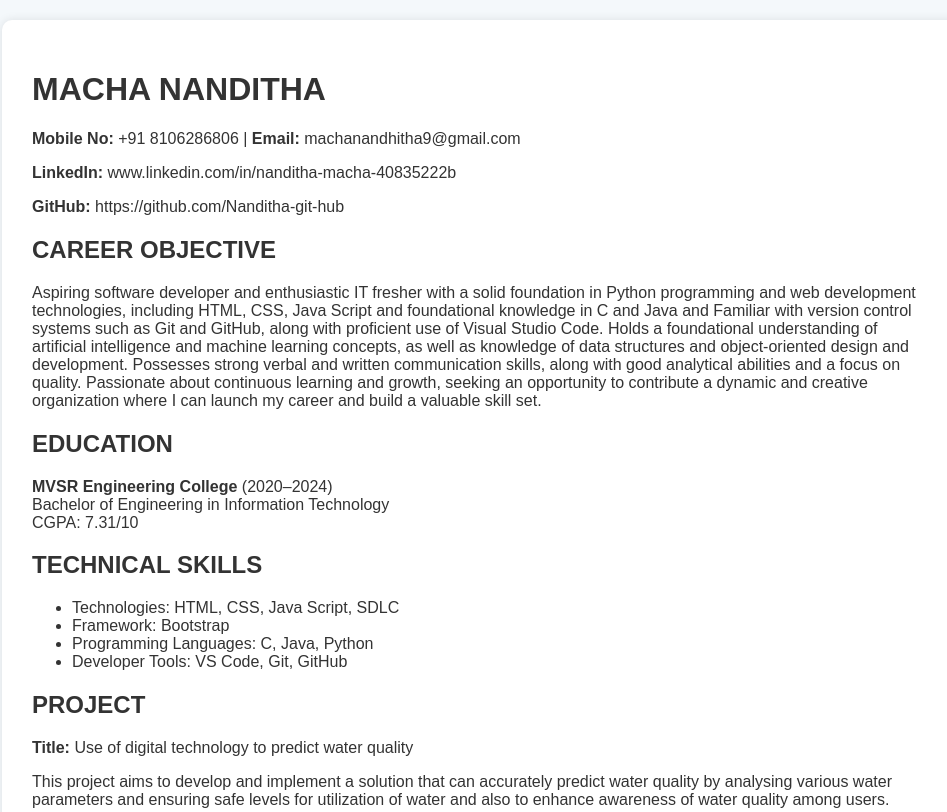
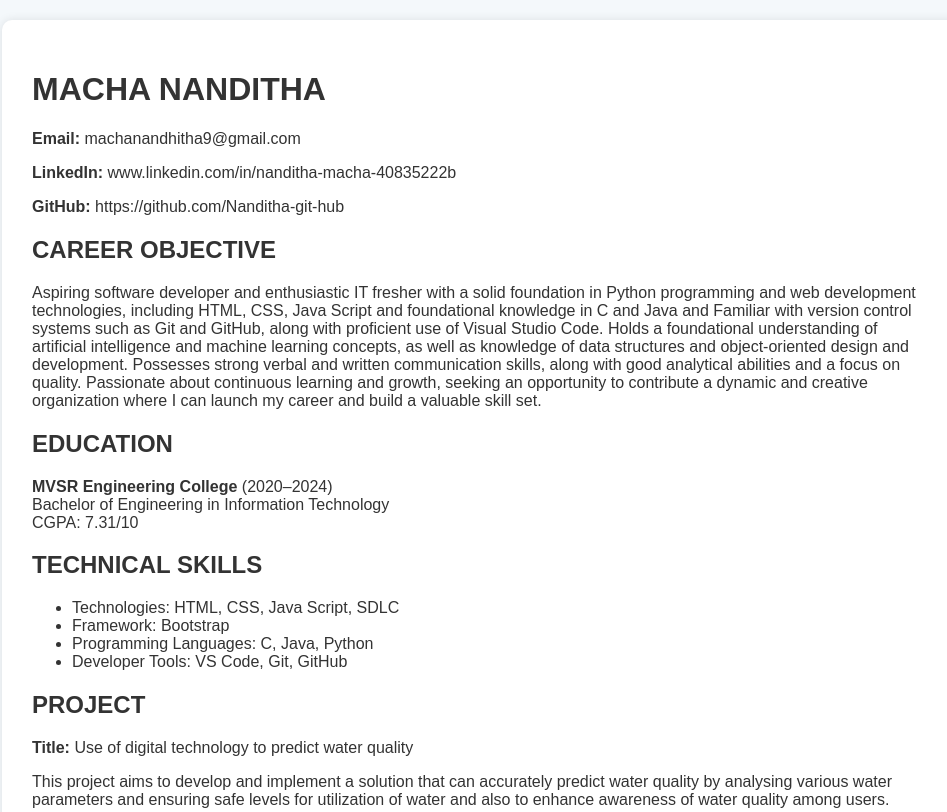
Before and after one commit to Nanditha-git-hub/HTML, a plain HTML site: page Resume-task1.html in a window 1280 px wide. Shown: the top 812 px of the page, without its empty margins (158-1105 px from the left). Drawn offline with Linux system fonts and the light colour scheme.

Commit message:
Update Resume-task1.html

```diff
--- a/Resume-task1.html
+++ b/Resume-task1.html
@@ -9,7 +9,7 @@
   <div style="background-color: #ffffff; padding: 30px; max-width: 900px; margin: auto; border-radius: 10px; box-shadow: 0 0 10px rgba(0,0,0,0.1);">
 
     <h1>MACHA NANDITHA</h1>
-    <p><strong>Mobile No:</strong> +91 8106286806 | <strong>Email:</strong> machanandhitha9@gmail.com</p>
+    <p><strong>Email:</strong> machanandhitha9@gmail.com</p>
     <p><strong>LinkedIn:</strong> www.linkedin.com/in/nanditha-macha-40835222b</p>
     <p><strong>GitHub:</strong> https://github.com/Nanditha-git-hub</p>
 
```
